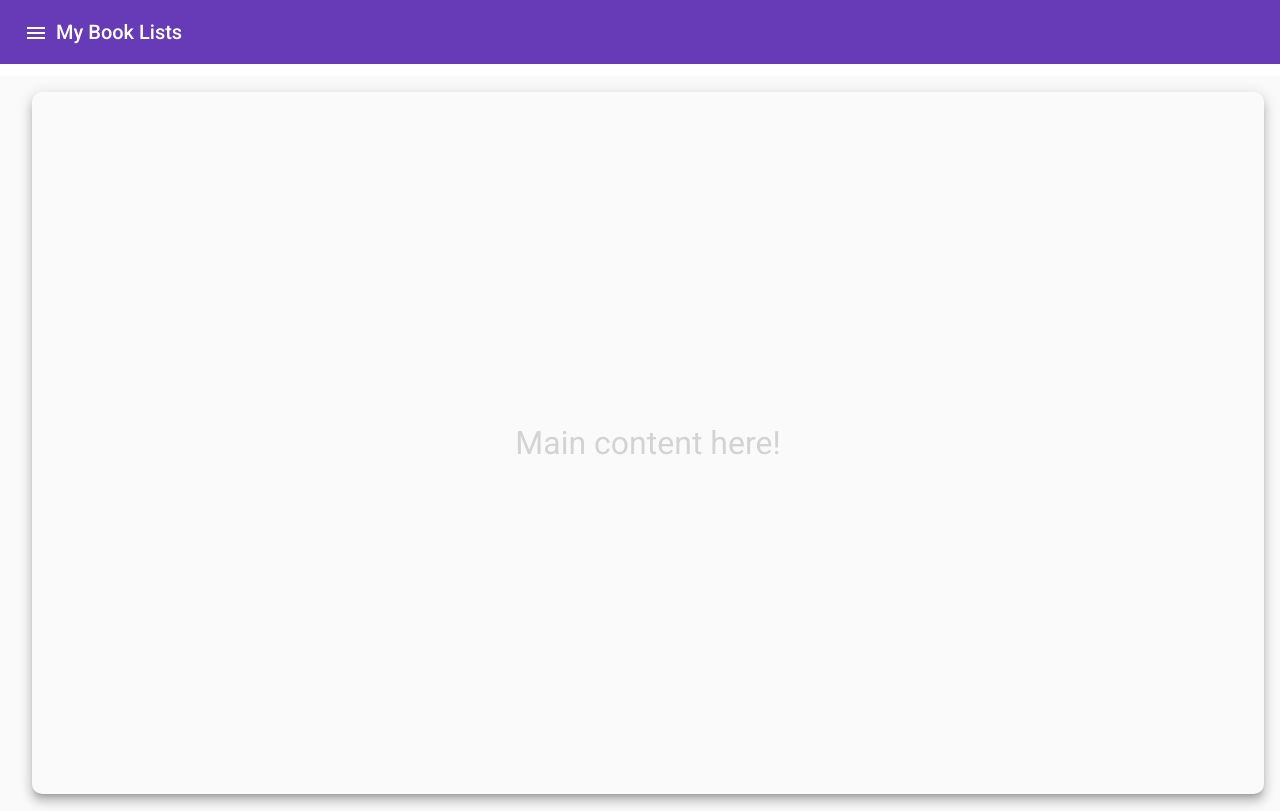
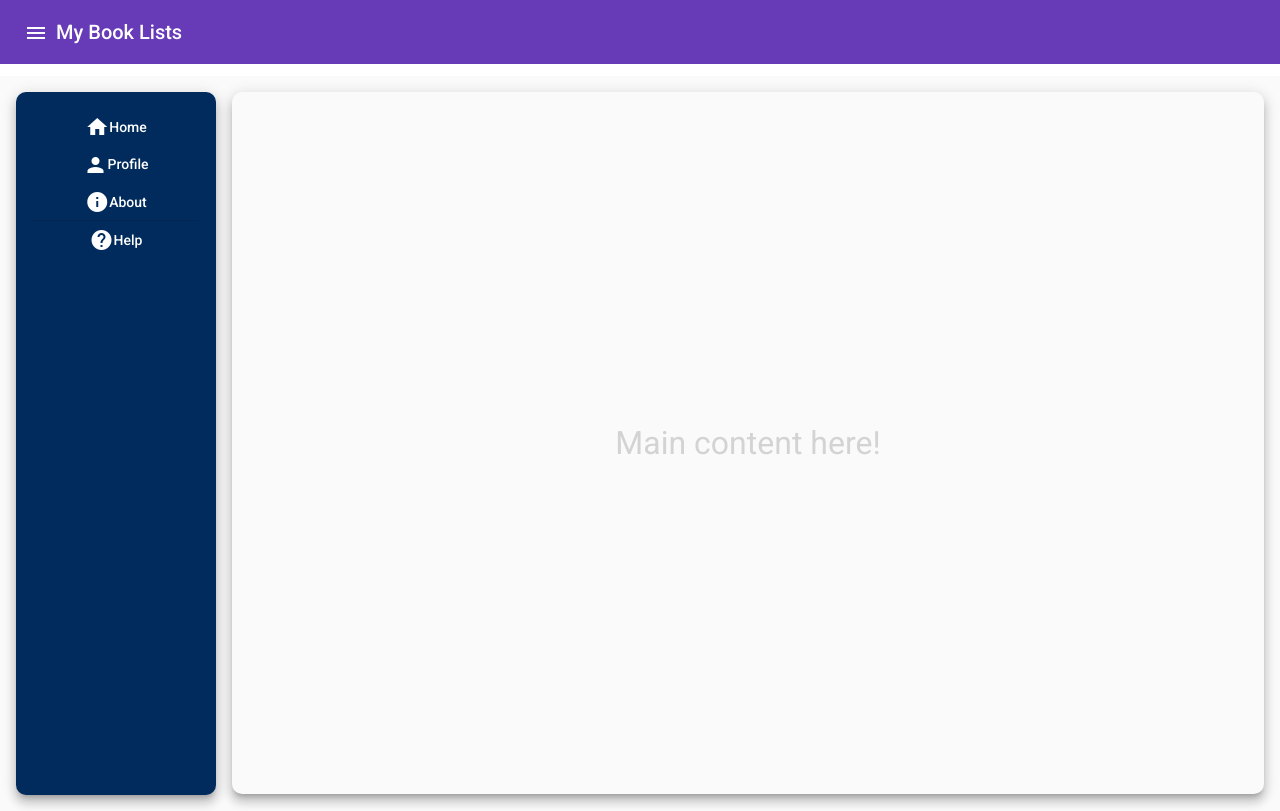
Before and after one commit to jacklong1996/Book-Lists-FrontEnd, an Angular app in the folder Book-Lists/: page / in a window 1280 px wide. Built offline with nearby package versions, Linux system fonts and the light colour scheme.

Commit message:
Fixed sidebar

```diff
--- a/Book-Lists/src/app/app.component.html
+++ b/Book-Lists/src/app/app.component.html
@@ -22,7 +22,7 @@
   </mat-toolbar>-->
 
   <mat-sidenav-container>
-    <mat-sidenav class="mat-elevation-z8">
+    <mat-sidenav class="mat-elevation-z8" mode="side" opened>
       <button mat-button class="menu-button">
           <mat-icon>home</mat-icon>
           <span>Home</span>
```
